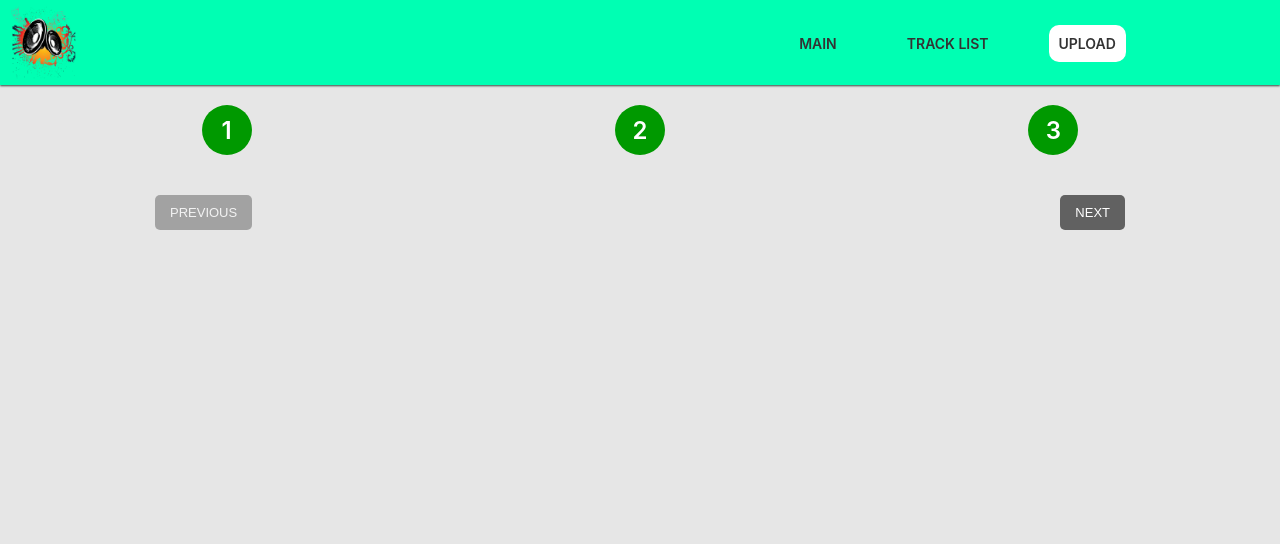
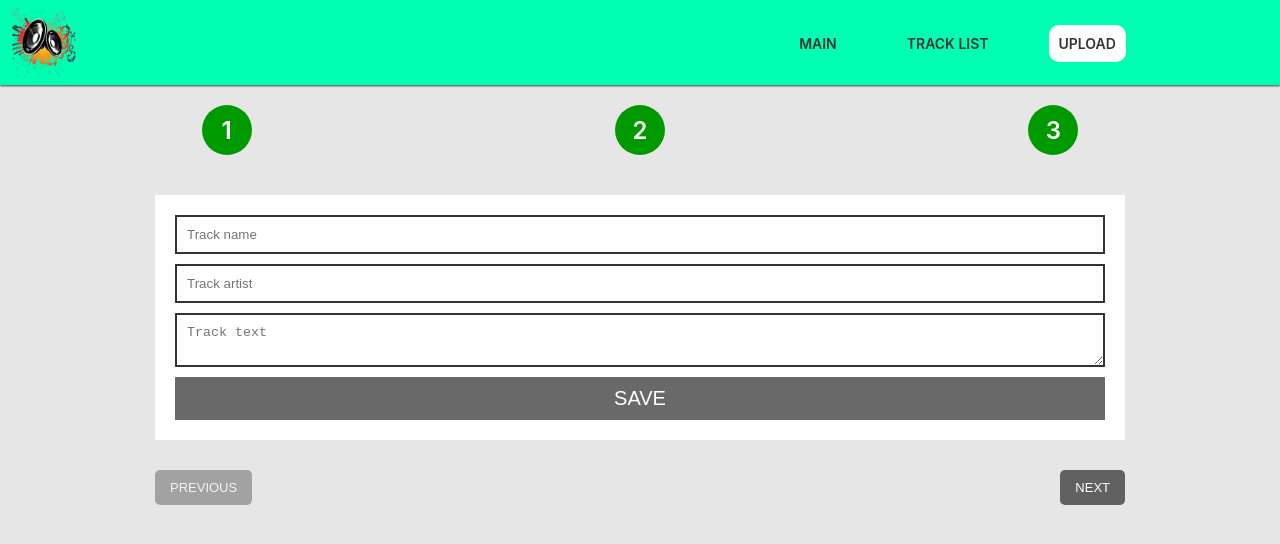
Before and after one commit to PavlenkoSt/MusicPlayer__NextJS, a Next.js app: page /upload in a window 1280 px wide. Shown: the top 544 px of the page. Built offline with nearby package versions, Linux system fonts and the light colour scheme.

Commit message:
add 1 step to upload track

```diff
--- /dev/null
+++ b/components/AddTrackInfo.tsx
@@ -0,0 +1,52 @@
+import { Field, Form, Formik } from 'formik'
+import React from 'react'
+import s from '../styles/AddTrackInfo.module.scss'
+
+
+interface IFormFields {
+    name?: string
+    artist?: string
+    text?: string
+}
+
+const AddTrackInfo = () => {
+    return (
+        <div>
+            <Formik
+                initialValues={{ name: '', artist: '', text: '' }}
+                validate={values => {
+                    const errors: IFormFields = {};
+                    if (!values.name) {
+                        errors.name = 'Required';
+                    }
+                    if (!values.artist) {
+                        errors.artist = 'Required';
+                    }
+                    if (!values.text) {
+                        errors.text = 'Required';
+                    }
+                    return errors;
+                }}
+                onSubmit={(values, { setSubmitting }) => {
+                    setTimeout(() => {
+                    alert(JSON.stringify(values, null, 2));
+                    setSubmitting(false);
+                    }, 400);
+                }}
+            >
+            {({ isSubmitting, errors }) => (
+                <Form className={s.form}>
+                    <Field type="text" name="name" placeholder="Track name" className={`${s.field} ${errors.name ? s.err : ''}`} />
+                    <Field type="text" name="artist" placeholder="Track artist" className={`${s.field} ${errors.text ? s.err : ''}`} />
+                    <Field type="text" name="text" placeholder="Track text" as='textarea'  className={`${s.field} ${errors.text ? s.err : ''}`} />
+                    <button type="submit" disabled={isSubmitting} className={s.btn} >
+                        Save
+                    </button>
+                </Form>
+            )}
+            </Formik>
+        </div>
+    )
+}
+
+export default AddTrackInfo
--- a/pages/upload/index.tsx
+++ b/pages/upload/index.tsx
@@ -1,4 +1,5 @@
 import React, { useState } from 'react'
+import AddTrackInfo from '../../components/AddTrackInfo'
 import StepWrapper from '../../components/StepWrapper'
 import MainLayout from '../../layouts/MainLayout'
 import s from '../../styles/UploadPage.module.scss'
@@ -13,6 +14,7 @@ const Upload = () => {
     return (
         <MainLayout title='upload'>
             <StepWrapper step={step}>
+                { step === 0 && <AddTrackInfo/> }
                 <div className={s.btnContainer}>
                     <button onClick={prev} disabled={step === 0} className={s.btn}>Previous</button>
                     <button onClick={next} className={s.btn}>Next</button>
--- /dev/null
+++ b/styles/AddTrackInfo.module.scss
@@ -0,0 +1,32 @@
+.form{
+    padding: 20px;
+    background-color: #fff;
+    margin-bottom: 30px;
+    display: flex;
+    flex-direction: column;
+    gap: 10px;
+}
+
+.field{
+    padding: 10px;
+    border: 2px solid #333;
+}
+
+.err{
+    // border: 2px solid rgb(223, 0, 0);
+}
+
+.btn{
+    padding: 10px 20px;
+    background-color: rgb(105, 105, 105);
+    color: #fff;
+    border: none;
+    cursor: pointer;
+    transition: all ease .2s;
+    font-size: 20px;
+    text-transform: uppercase;
+
+    &:hover{
+        background-color: rgb(78, 78, 78);
+    }
+}
```
